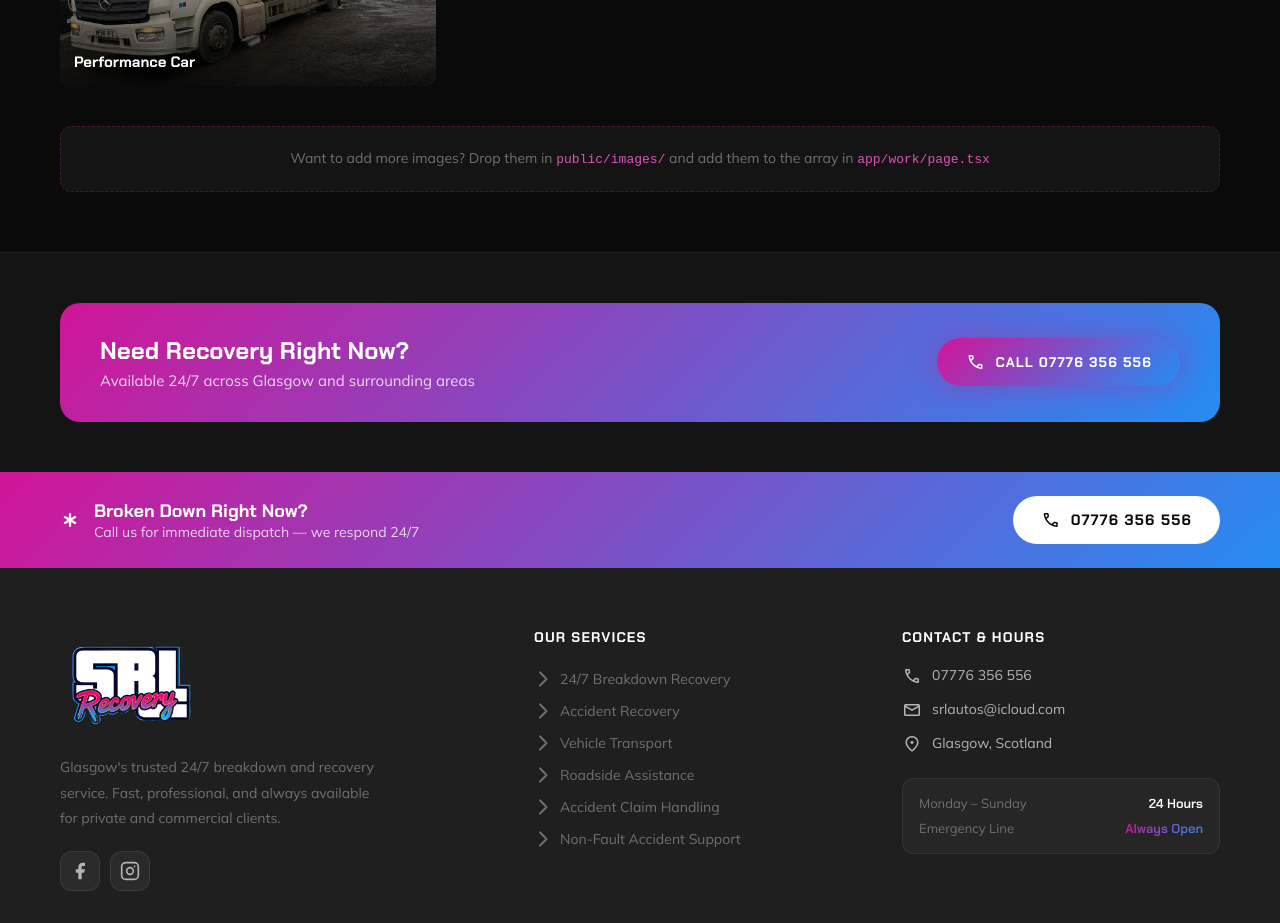
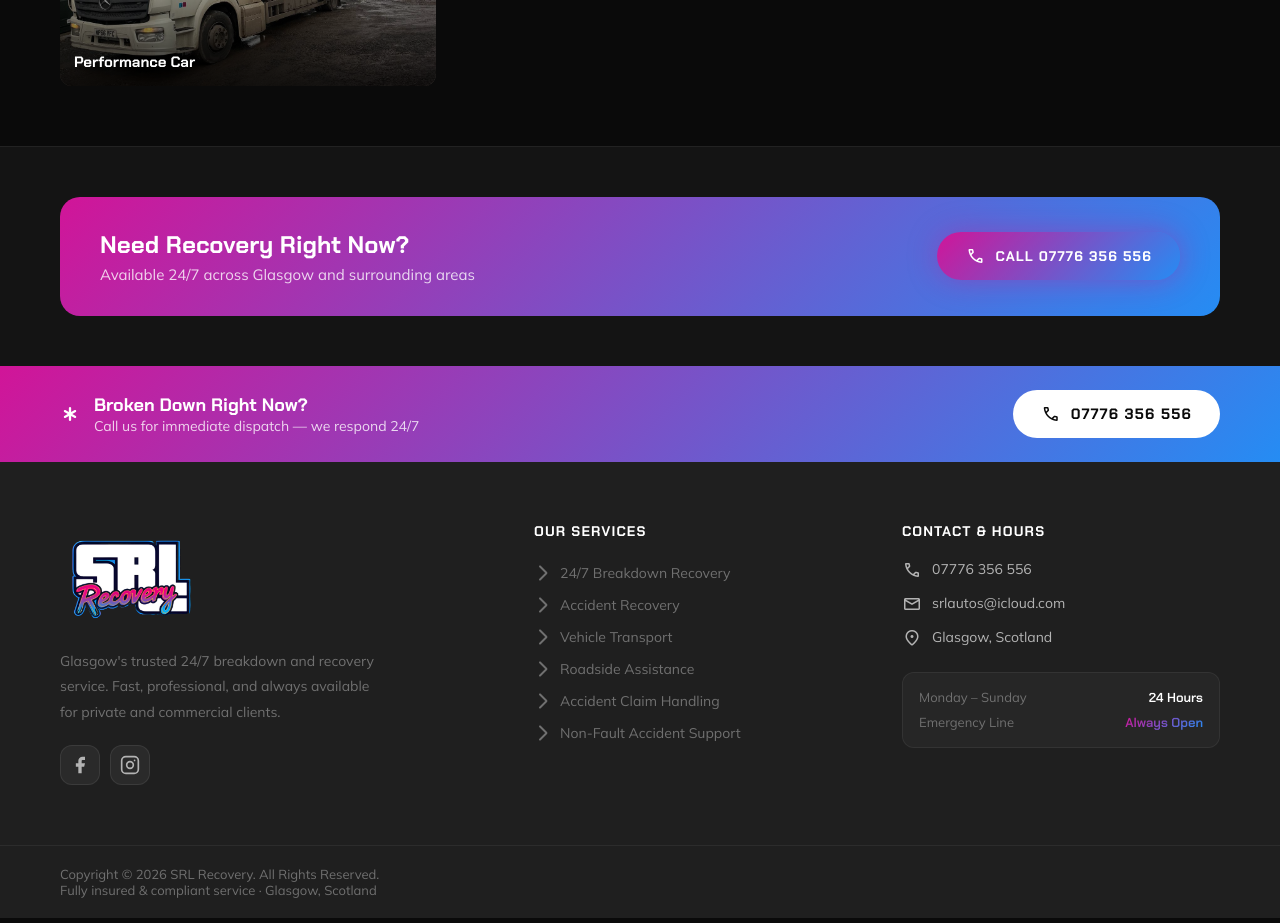
Before and after one commit to emunro22/srl-recovery, a Next.js app: page /work in a window 1280 px wide. Shown: the part 2440-3363 px from the top of the page. Built offline with nearby package versions, Linux system fonts and the light colour scheme.

Commit message:
adding view work page to production

```diff
--- a/app/work/page.tsx
+++ b/app/work/page.tsx
@@ -73,9 +73,6 @@
               ))}
             </div>
 
-            <div className={styles.addMore}>
-              <p>Want to add more images? Drop them in <code>public/images/</code> and add them to the array in <code>app/work/page.tsx</code></p>
-            </div>
           </div>
         </section>
 
--- a/components/Work.tsx
+++ b/components/Work.tsx
@@ -1,5 +1,6 @@
 import Image from 'next/image'
 import styles from './Work.module.css'
+import Link from 'next/link'
 
 const projects = [
   {
@@ -91,10 +92,10 @@
         </div>
 
         <div className={styles.viewAll}>
-          <a href="/work" className="btn btn-outline">
+          <Link href="/work" className="btn btn-outline">
             View All Our Work
             <span className="material-symbols-rounded">arrow_forward</span>
-          </a>
+          </Link>
         </div>
 
         <div className={styles.callout}>
--- a/next.config.js
+++ b/next.config.js
@@ -1,10 +1,9 @@
 /** @type {import('next').NextConfig} */
 const nextConfig = {
+  output: 'export', // 👈 THIS creates the /out folder
   images: {
     formats: ['image/avif', 'image/webp'],
-  },
-  experimental: {
-    optimizeCss: true,
+    unoptimized: true, // 👈 required for static export
   },
 }
 
```
